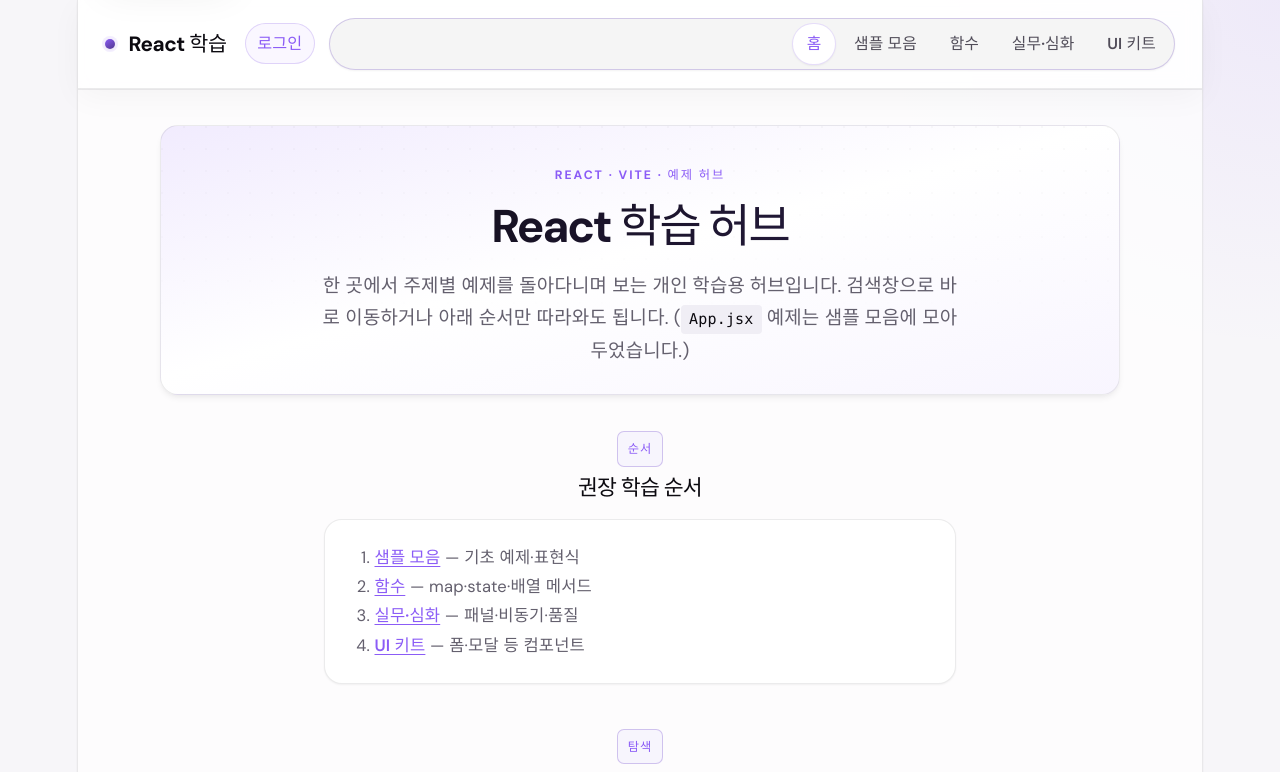
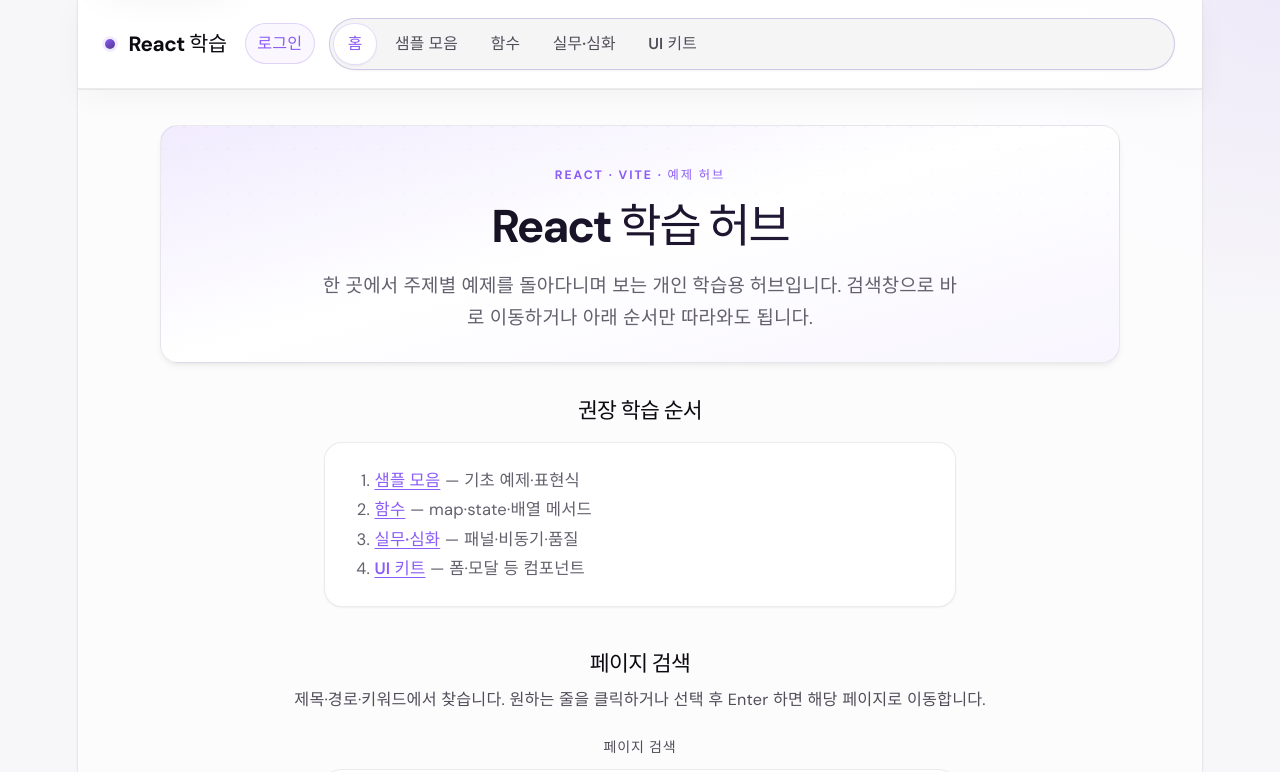
Before and after one commit to jkhc1807-source/react-sample, a React (Vite) app: page / in a window 1280 px wide. Shown: the top 772 px of the page. Built offline with nearby package versions, Linux system fonts and the light colour scheme; no server answers.

Commit message:
네비 탭 왼쪽 정렬, 홈 리드·섹션 뱃지 정리
Co-authored-by: Cursor <cursoragent@cursor.com>

```diff
--- a/src/components/site/SiteNav.css
+++ b/src/components/site/SiteNav.css
@@ -5,7 +5,7 @@
 
 .site-nav__rail {
   display: flex;
-  justify-content: flex-end;
+  justify-content: flex-start;
   padding: 0.2rem;
   border-radius: var(--ui-radius-pill);
   background: var(--surface-muted);
@@ -20,7 +20,7 @@
   display: flex;
   flex-wrap: wrap;
   align-items: center;
-  justify-content: flex-end;
+  justify-content: flex-start;
   gap: 0.2rem;
 }
 
--- a/src/pages/HomePage.css
+++ b/src/pages/HomePage.css
@@ -108,20 +108,6 @@
   margin-bottom: var(--space-5);
 }
 
-.home__section-badge {
-  display: inline-block;
-  margin-bottom: var(--space-2);
-  padding: 0.2rem 0.55rem;
-  font-size: 0.68rem;
-  font-weight: 700;
-  letter-spacing: 0.08em;
-  text-transform: uppercase;
-  color: var(--accent);
-  border-radius: var(--ui-radius-sm);
-  border: 1px solid color-mix(in srgb, var(--accent-border) 55%, var(--border));
-  background: color-mix(in srgb, var(--accent-bg) 40%, var(--surface));
-}
-
 .home__section-title {
   margin: 0 0 var(--space-2);
   font-size: clamp(1.05rem, 2.8vw, 1.2rem);
--- a/src/pages/HomePage.jsx
+++ b/src/pages/HomePage.jsx
@@ -10,14 +10,12 @@ export default function HomePage() {
         <h1 className="home__title">React 학습 허브</h1>
         <p className="home__lead">
           한 곳에서 주제별 예제를 돌아다니며 보는 <strong>개인 학습용 허브</strong>입니다.
-          검색창으로 바로 이동하거나 아래 순서만 따라와도 됩니다. (
-          <code>App.jsx</code> 예제는 <strong>샘플 모음</strong>에 모아 두었습니다.)
+          검색창으로 바로 이동하거나 아래 순서만 따라와도 됩니다.
         </p>
       </header>
 
       <section className="home__section" aria-labelledby="home-track-title">
         <div className="home__section-head">
-          <span className="home__section-badge">순서</span>
           <h2 id="home-track-title" className="home__section-title">
             권장 학습 순서
           </h2>
@@ -43,7 +41,6 @@ export default function HomePage() {
       <section className="home__section" aria-labelledby="home-search-title">
         <div className="home__section-head home__section-head--split">
           <div>
-            <span className="home__section-badge">탐색</span>
             <h2 id="home-search-title" className="home__section-title">
               페이지 검색
             </h2>
```
